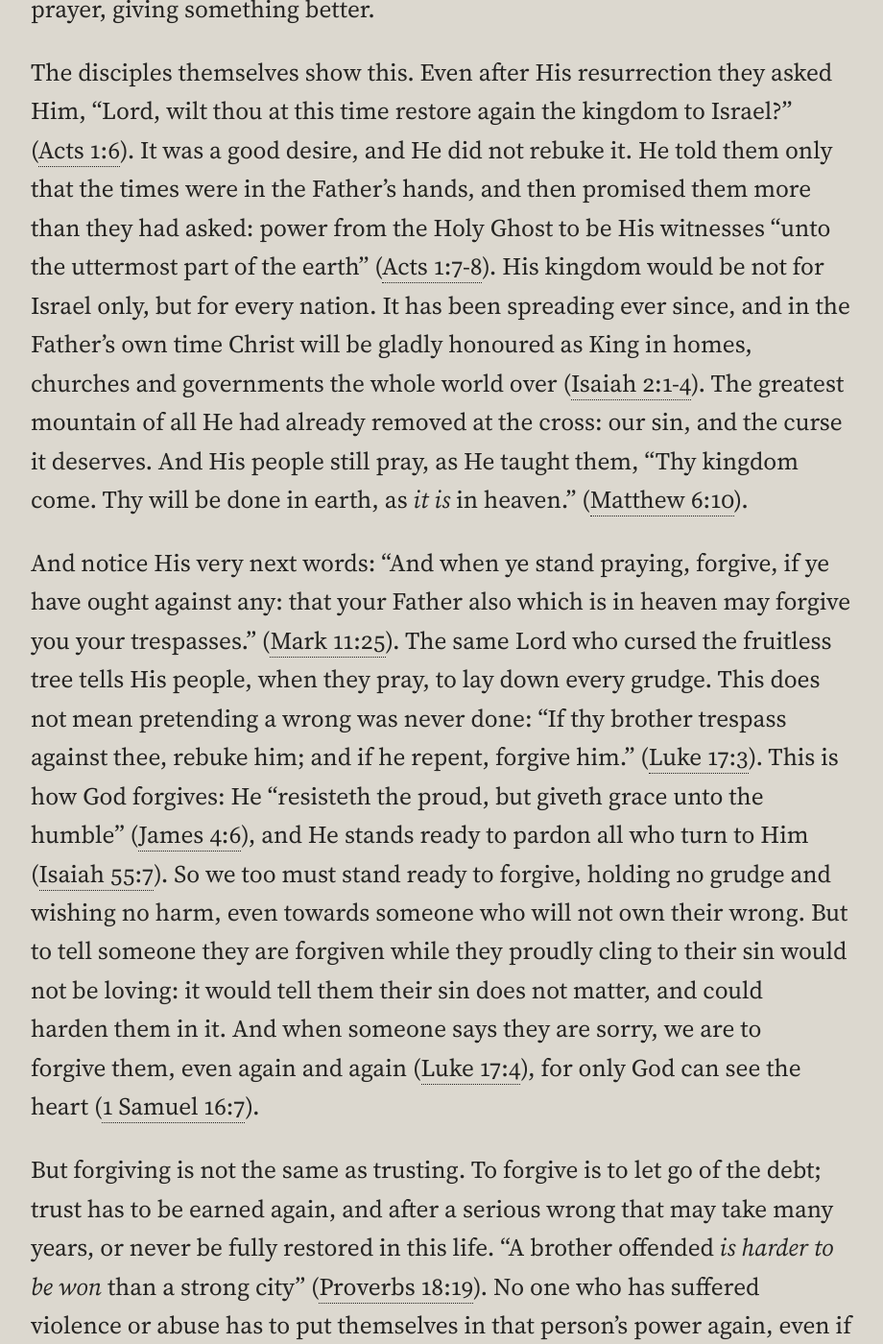
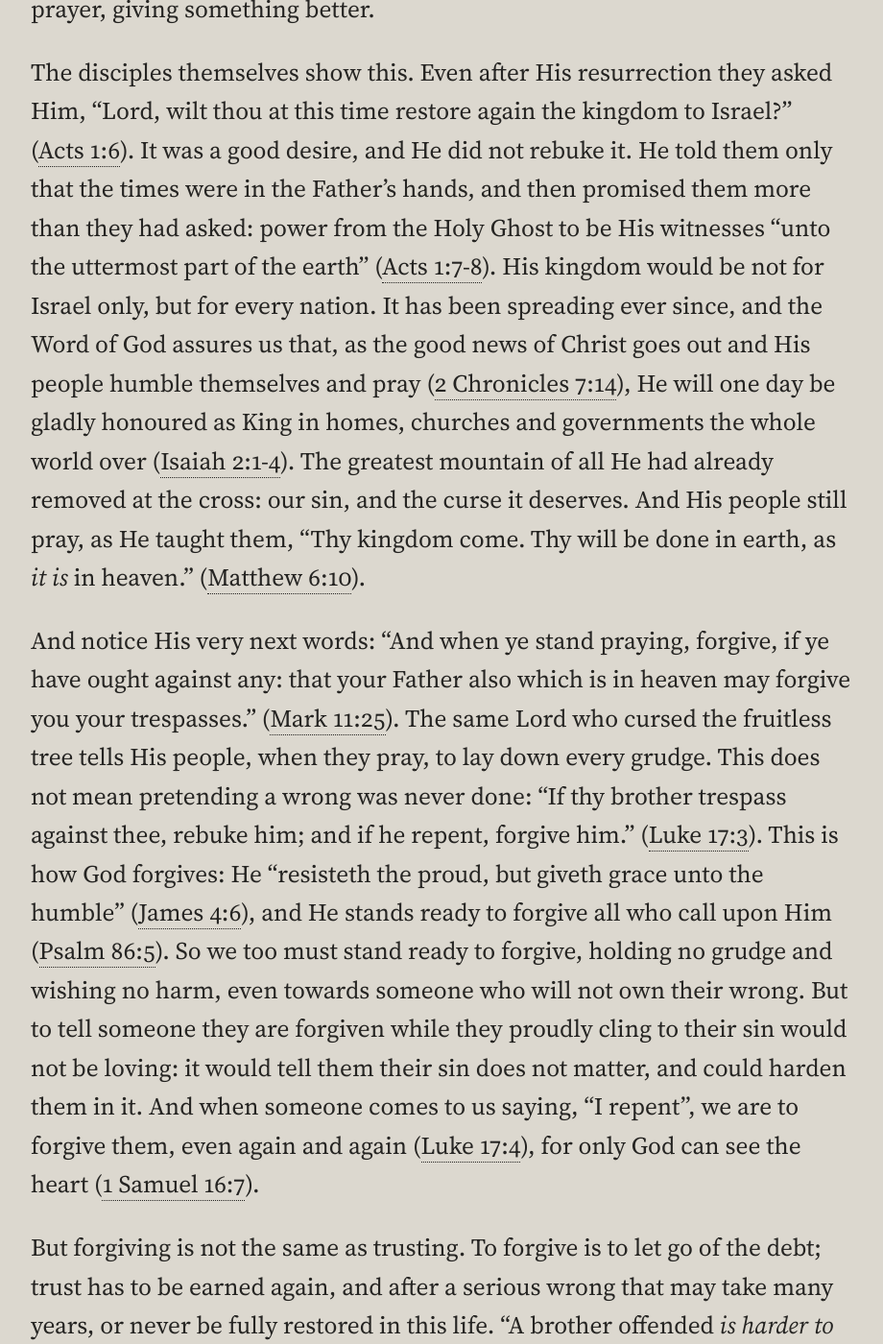
Before and after one commit to ForestWalkUK/truthpeaceandlove, a Jekyll site: the page built from _posts/2026-11-26-did-jesus-lose-his-temper-with-a-fig-tree.md, in a window 1280 px wide and 1400 px high, scrolled down 5650 px. Shown: the whole window at 96% size, without its empty margins (16-936 px from the left). Built offline with Jekyll 4.4.1, drawn with Linux system fonts in a browser that asks for light colours; some of the changed text lies outside the part shown.

Commit message:
Fig tree article v1.13: the means of the kingdom; forgiving the one who says "I repent"
Under "Have faith in God", the hope of Christ's kingdom now rests on the Word of God and names the means He uses: the good news of Christ going out, and His people humbling themselves and praying (2 Chronicles 7:14). In the passage on forgiving others, Psalm 86:5 ("ready to forgive") replaces Isaiah 55:7, and "says they are sorry" becomes "comes to us saying, 'I repent'" (Luke 17:4). The article's changes list is updated.

Co-Authored-By: Claude Opus 5.5 <noreply@anthropic.com>

```diff
--- a/_posts/2026-11-26-did-jesus-lose-his-temper-with-a-fig-tree.md
+++ b/_posts/2026-11-26-did-jesus-lose-his-temper-with-a-fig-tree.md
@@ -2,6 +2,9 @@
 title: "Did Jesus Lose His Temper with a Fig Tree?"
 sections: [deeper]
 changes:
+  - version: "1.13"
+    date: 2026-11-27
+    note: "Under ‘Have faith in God’, the hope of Christ’s kingdom now rests on the promise of God’s word and names the means He uses: the good news of Christ going out, and His people humbling themselves in prayer (2 Chronicles 7:14). In the passage on forgiving others, Psalm 86:5 replaces Isaiah 55:7, and we are to forgive someone who comes to us saying, “I repent” (Luke 17:4)."
   - version: "1.12"
     date: 2026-11-27
     note: "Under ‘Have faith in God’, the passage on forgiving others now explains, from God’s own way of forgiving (James 4:6), why we hold no grudge against those who will not admit their wrong, yet do not tell them they are forgiven while they cling to their sin. The sentence on violence and abuse is shorter, and the reference to Deuteronomy 22 has been taken out."
@@ -98,9 +101,9 @@ Now we can see why the promise comes at this very spot. The withered tree was pr
 
 It also shows what kind of prayer He means. The temple had failed to be a house of prayer; now He was teaching His own to pray. Prayer that is in line with God and His kingdom, asked truly for His sake, shall be answered, however impossible it looks to man. Sometimes God gives the very thing that was asked. Where He does not, He answers the deepest heart of the prayer, giving something better.
 
-The disciples themselves show this. Even after His resurrection they asked Him, “Lord, wilt thou at this time restore again the kingdom to Israel?” (Acts 1:6). It was a good desire, and He did not rebuke it. He told them only that the times were in the Father’s hands, and then promised them more than they had asked: power from the Holy Ghost to be His witnesses “unto the uttermost part of the earth” (Acts 1:7-8). His kingdom would be not for Israel only, but for every nation. It has been spreading ever since, and in the Father’s own time Christ will be gladly honoured as King in homes, churches and governments the whole world over (Isaiah 2:1-4). The greatest mountain of all He had already removed at the cross: our sin, and the curse it deserves. And His people still pray, as He taught them, “Thy kingdom come. Thy will be done in earth, as *it is* in heaven.” (Matthew 6:10).
+The disciples themselves show this. Even after His resurrection they asked Him, “Lord, wilt thou at this time restore again the kingdom to Israel?” (Acts 1:6). It was a good desire, and He did not rebuke it. He told them only that the times were in the Father’s hands, and then promised them more than they had asked: power from the Holy Ghost to be His witnesses “unto the uttermost part of the earth” (Acts 1:7-8). His kingdom would be not for Israel only, but for every nation. It has been spreading ever since, and the Word of God assures us that, as the good news of Christ goes out and His people humble themselves and pray (2 Chronicles 7:14), He will one day be gladly honoured as King in homes, churches and governments the whole world over (Isaiah 2:1-4). The greatest mountain of all He had already removed at the cross: our sin, and the curse it deserves. And His people still pray, as He taught them, “Thy kingdom come. Thy will be done in earth, as *it is* in heaven.” (Matthew 6:10).
 
-And notice His very next words: “And when ye stand praying, forgive, if ye have ought against any: that your Father also which is in heaven may forgive you your trespasses.” (Mark 11:25). The same Lord who cursed the fruitless tree tells His people, when they pray, to lay down every grudge. This does not mean pretending a wrong was never done: “If thy brother trespass against thee, rebuke him; and if he repent, forgive him.” (Luke 17:3). This is how God forgives: He “resisteth the proud, but giveth grace unto the humble” (James 4:6), and He stands ready to pardon all who turn to Him (Isaiah 55:7). So we too must stand ready to forgive, holding no grudge and wishing no harm, even towards someone who will not own their wrong. But to tell someone they are forgiven while they proudly cling to their sin would not be loving: it would tell them their sin does not matter, and could harden them in it. And when someone says they are sorry, we are to forgive them, even again and again (Luke 17:4), for only God can see the heart (1 Samuel 16:7).
+And notice His very next words: “And when ye stand praying, forgive, if ye have ought against any: that your Father also which is in heaven may forgive you your trespasses.” (Mark 11:25). The same Lord who cursed the fruitless tree tells His people, when they pray, to lay down every grudge. This does not mean pretending a wrong was never done: “If thy brother trespass against thee, rebuke him; and if he repent, forgive him.” (Luke 17:3). This is how God forgives: He “resisteth the proud, but giveth grace unto the humble” (James 4:6), and He stands ready to forgive all who call upon Him (Psalm 86:5). So we too must stand ready to forgive, holding no grudge and wishing no harm, even towards someone who will not own their wrong. But to tell someone they are forgiven while they proudly cling to their sin would not be loving: it would tell them their sin does not matter, and could harden them in it. And when someone comes to us saying, “I repent”, we are to forgive them, even again and again (Luke 17:4), for only God can see the heart (1 Samuel 16:7).
 
 But forgiving is not the same as trusting. To forgive is to let go of the debt; trust has to be earned again, and after a serious wrong that may take many years, or never be fully restored in this life. “A brother offended *is harder to be won* than a strong city” (Proverbs 18:19). No one who has suffered violence or abuse has to put themselves in that person’s power again, even if the offender repents. If, in time, God restores trust between them, that is His gift; but no one may demand it of them. Guarding ourselves and others from harm is part of keeping the sixth commandment, “Thou shalt not kill” (Exodus 20:13): “A prudent *man* foreseeth the evil, and hideth himself” (Proverbs 22:3).
 
```
